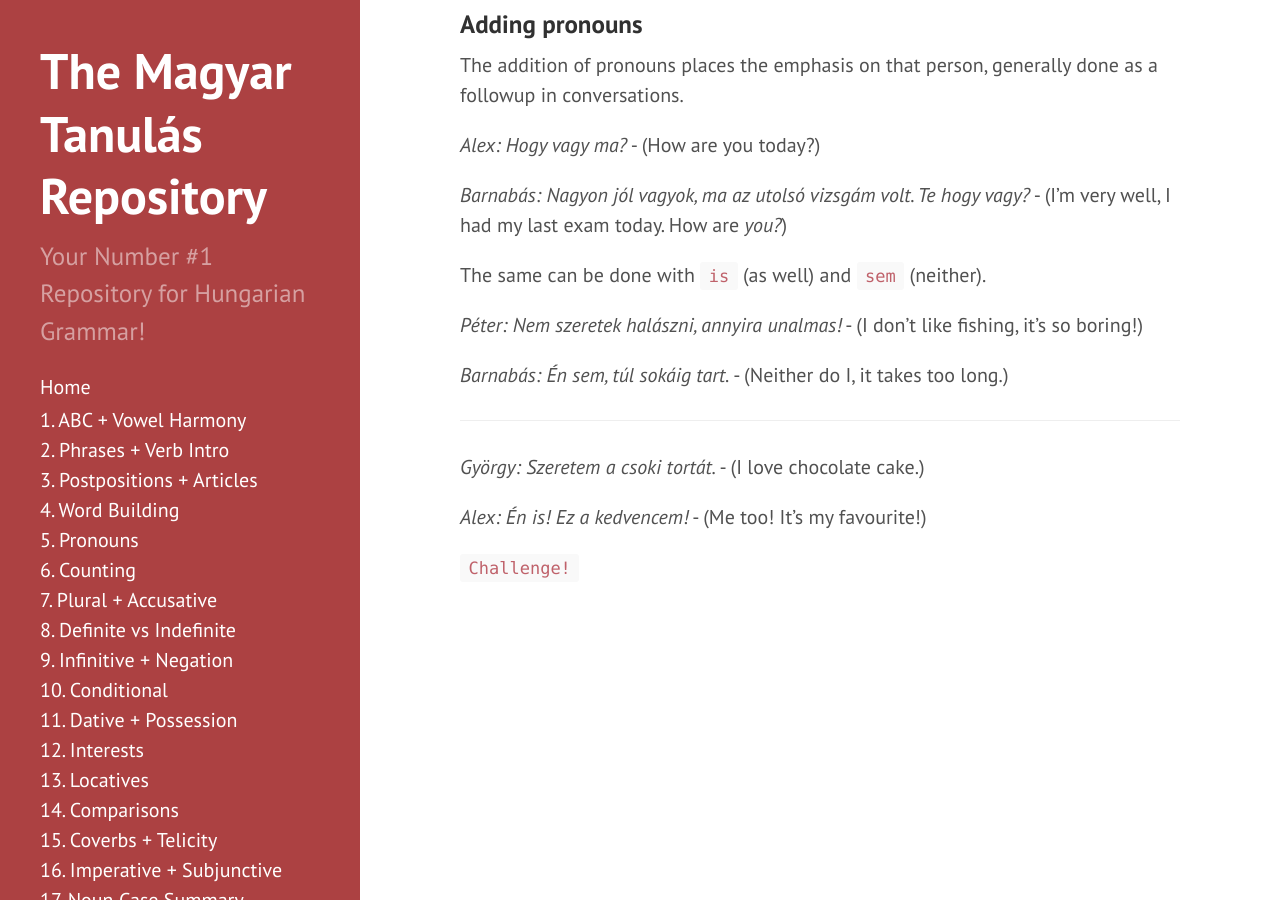
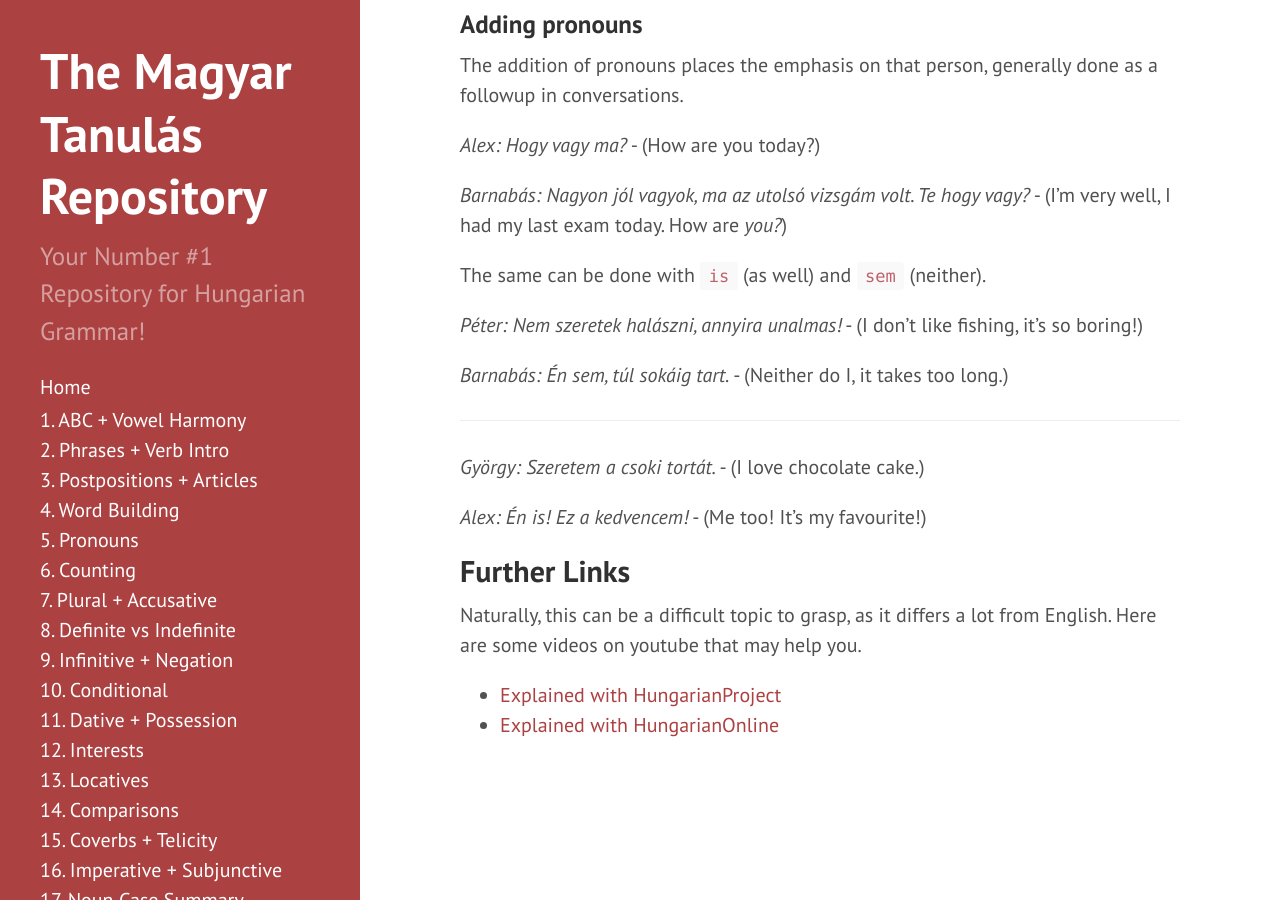
Before and after one commit to Magyartanulas/magyartanulas.github.io, a Jekyll site: the page built from word_order.md, in a window 1280 px wide and 900 px high, scrolled down 3874 px. Built offline with Jekyll 4.4.1, drawn with Linux system fonts in a browser that asks for light colours; Markdown is read by kramdown in place of the engine named in the settings.

Commit message:
Update word_order.md

```diff
--- a/word_order.md
+++ b/word_order.md
@@ -136,4 +136,9 @@ The same can be done with `is` (as well) and `sem` (neither).
 
 *Alex: Én is! Ez a kedvencem!* - (Me too! It's my favourite!)
 
-`Challenge!`
+## Further Links
+
+Naturally, this can be a difficult topic to grasp, as it differs a lot from English. Here are some videos on youtube that may help you.
+
+* [Explained with HungarianProject](https://www.youtube.com/watch?v=iYT7Cju3ZX4&t=611s)
+* [Explained with HungarianOnline](https://www.youtube.com/watch?v=o54E33Rw9Sk&t=4s)
```
